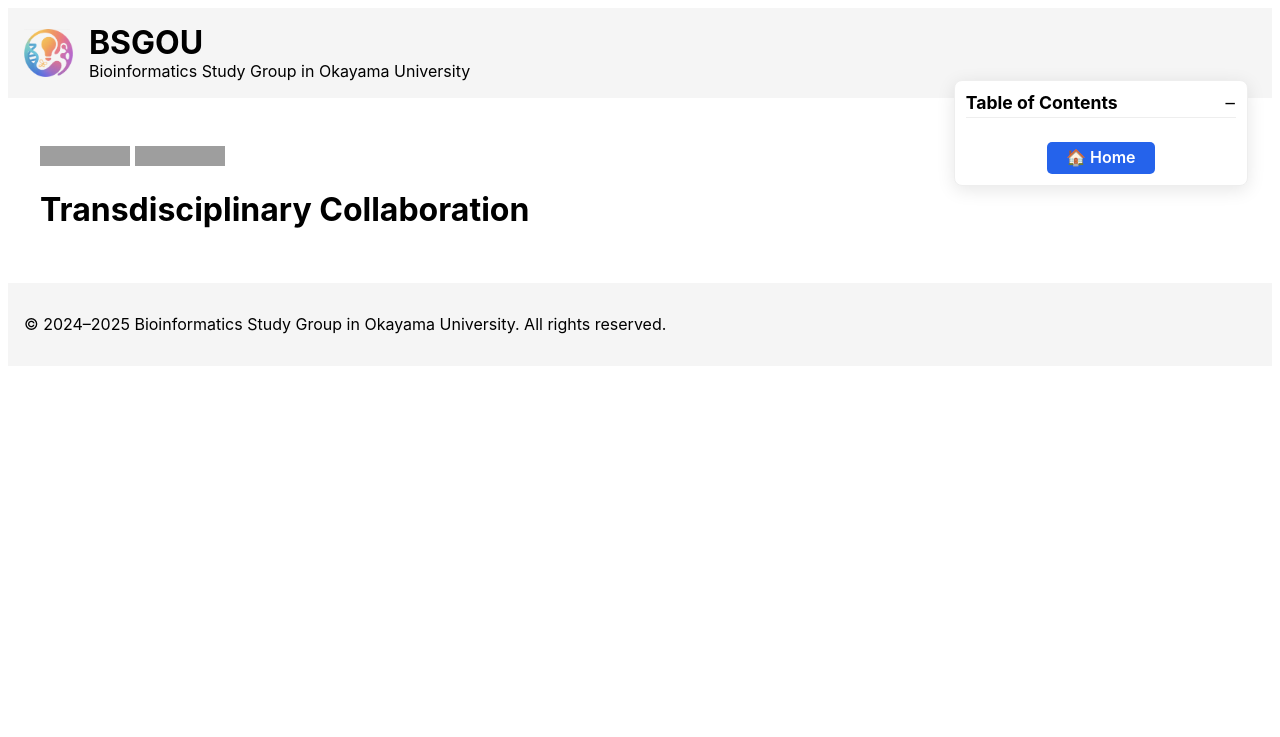
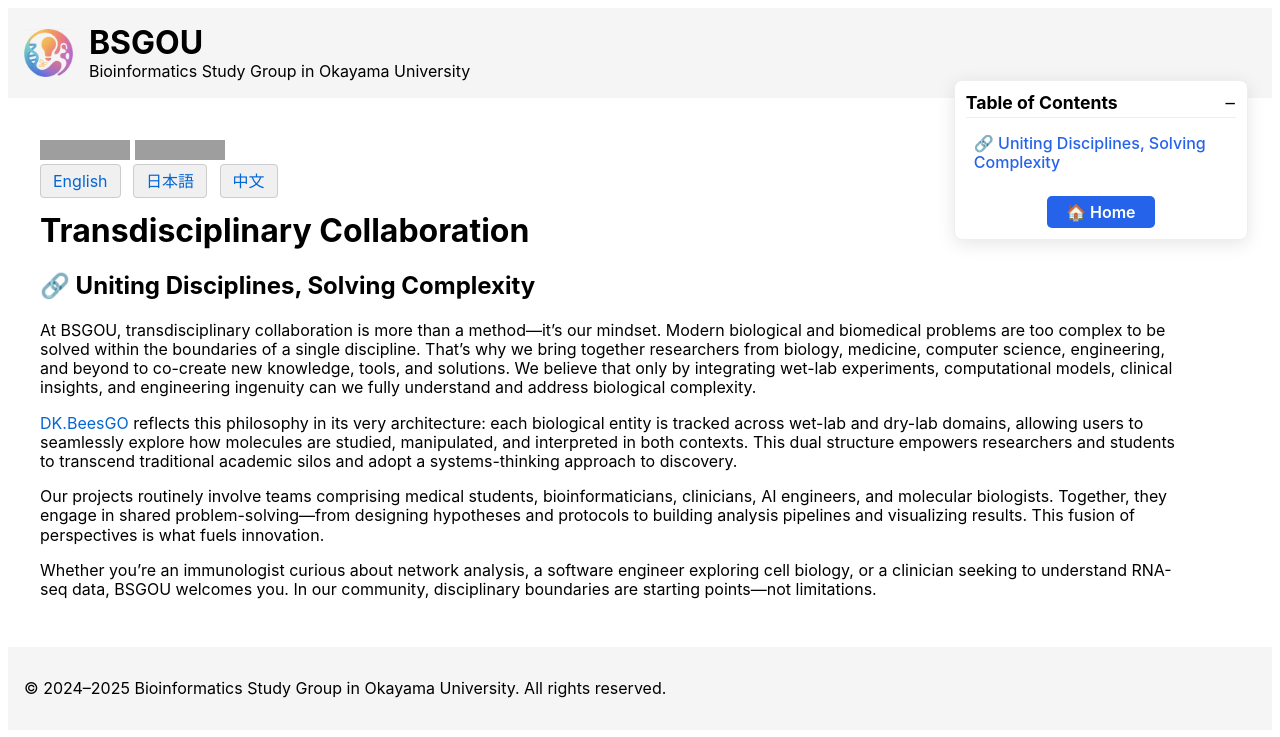
Before and after one commit to LabOnoM/LabOnoM.github.io, a Jekyll site: the page built from sources/Transdisciplinary_Collaboration.md, in a window 1280 px wide. Shown: the top 737 px of the page. Built offline with Jekyll 4.4.1, drawn with Linux system fonts in a browser that asks for light colours; grey boxes are pictures that could not be loaded.

```diff
--- a/sources/Transdisciplinary_Collaboration.md
+++ b/sources/Transdisciplinary_Collaboration.md
@@ -3,6 +3,28 @@ layout: default
 title: Transdisciplinary Collaboration
 ---
 
-<img src="https://visitor-badge.laobi.icu/badge?page_id=labonom.github.io/sources/Transdisciplinary_Collaboration.html" alt="visitor badge"/> [![GitHub](https://img.shields.io/badge/GitHub-Profile-black?logo=github)](https://github.com/LabOnoM)
+<!-- Info Row: Visitor count + GitHub profile -->
+<div style="margin-top: 10px; margin-bottom: 8px;">
+  <img src="https://visitor-badge.laobi.icu/badge?page_id=labonom.github.io/sources/Transdisciplinary_Collaboration.html" alt="visitor badge"/>
+  <a href="https://github.com/LabOnoM">
+    <img src="https://img.shields.io/badge/GitHub-Profile-black?logo=github" alt="GitHub badge"/>
+  </a>
+</div>
+
+<!-- Language Switch Row -->
+<div>
+  <a href="/sources/Transdisciplinary_Collaboration.html" style="padding: 6px 12px; border: 1px solid #ccc; background-color: #f0f0f0; text-decoration: none; border-radius: 4px; margin-right: 8px;">English</a>
+  <a href="/sources/Transdisciplinary_Collaboration_JP.html" style="padding: 6px 12px; border: 1px solid #ccc; background-color: #f0f0f0; text-decoration: none; border-radius: 4px; margin-right: 8px;">日本語</a>
+  <a href="/sources/Transdisciplinary_Collaboration_CH.html" style="padding: 6px 12px; border: 1px solid #ccc; background-color: #f0f0f0; text-decoration: none; border-radius: 4px;">中文</a>
+</div>
 
 # Transdisciplinary Collaboration
+
+## 🔗 Uniting Disciplines, Solving Complexity
+At BSGOU, transdisciplinary collaboration is more than a method—it’s our mindset. Modern biological and biomedical problems are too complex to be solved within the boundaries of a single discipline. That’s why we bring together researchers from biology, medicine, computer science, engineering, and beyond to co-create new knowledge, tools, and solutions. We believe that only by integrating wet-lab experiments, computational models, clinical insights, and engineering ingenuity can we fully understand and address biological complexity.
+
+[DK.BeesGO](https://www.bs-gou.com/DK.BeesGO/) reflects this philosophy in its very architecture: each biological entity is tracked across wet-lab and dry-lab domains, allowing users to seamlessly explore how molecules are studied, manipulated, and interpreted in both contexts. This dual structure empowers researchers and students to transcend traditional academic silos and adopt a systems-thinking approach to discovery.
+
+Our projects routinely involve teams comprising medical students, bioinformaticians, clinicians, AI engineers, and molecular biologists. Together, they engage in shared problem-solving—from designing hypotheses and protocols to building analysis pipelines and visualizing results. This fusion of perspectives is what fuels innovation.
+
+Whether you're an immunologist curious about network analysis, a software engineer exploring cell biology, or a clinician seeking to understand RNA-seq data, BSGOU welcomes you. In our community, disciplinary boundaries are starting points—not limitations.
```
Also changed, not shown: sources/Theory_Driven_Understanding.md (+20 -1 lines), sources/Theory_Driven_Understanding_CH.md (added, +27 -0 lines), sources/Theory_Driven_Understanding_JP.md (added, +27 -0 lines), sources/Transdisciplinary_Collaboration_CH.md (added, +30 -0 lines), sources/Transdisciplinary_Collaboration_JP.md (added, +30 -0 lines).
